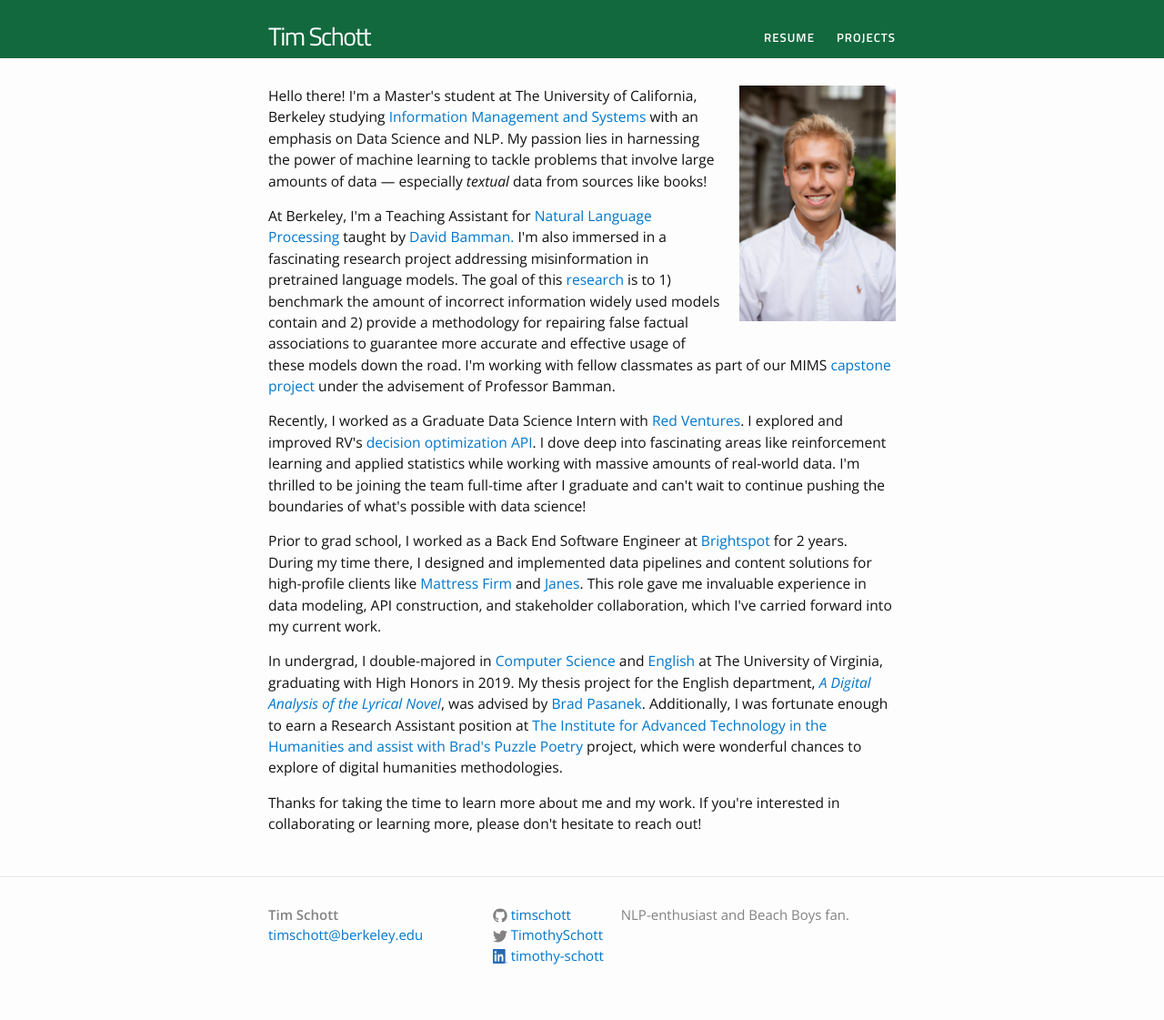
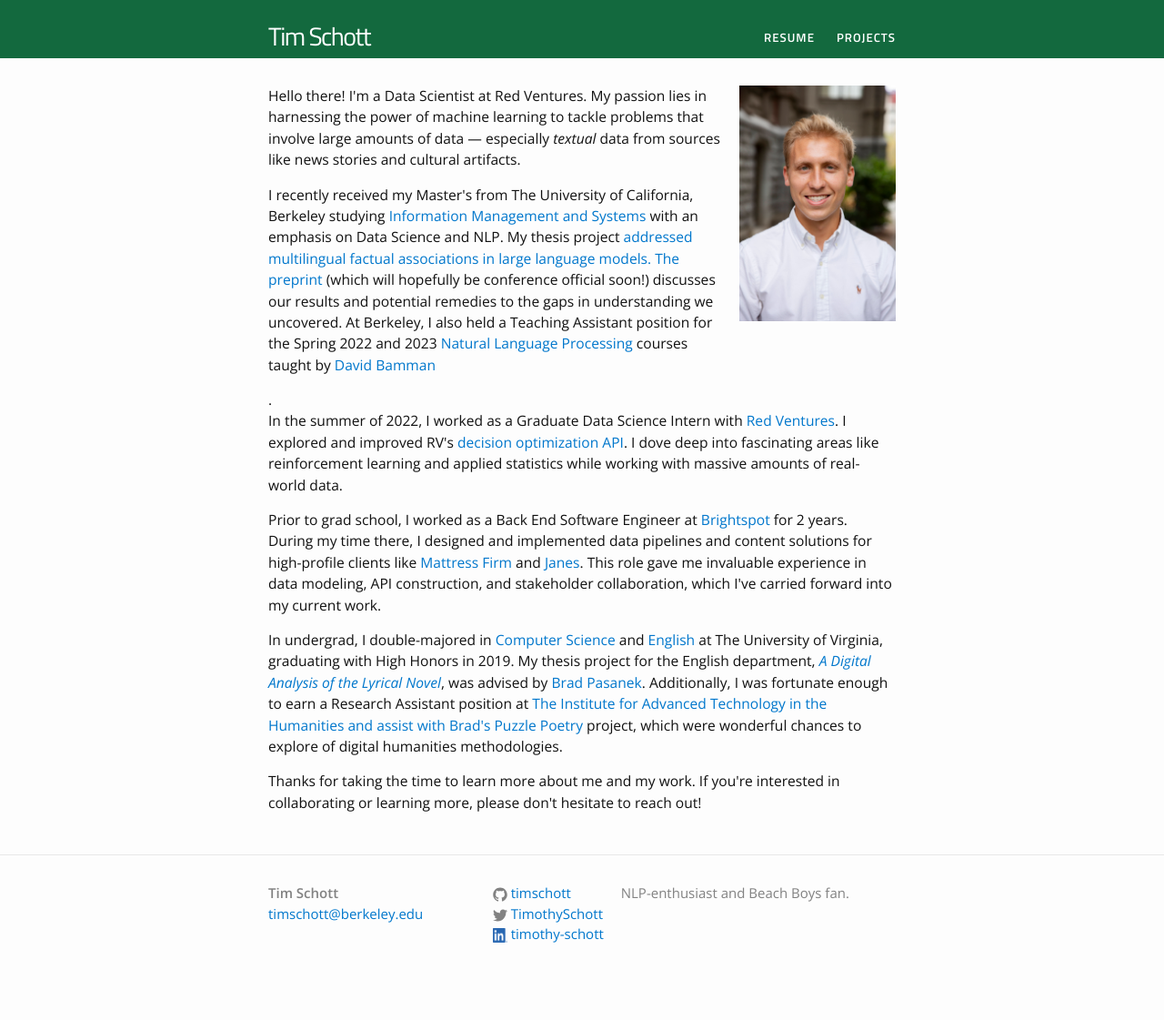
Before and after one commit to timschott/timschott.github.io, a Jekyll site: the page built from index.html, in a window 1280 px wide. Shown: the whole page at 91% size. Built offline with Jekyll 4.4.1, drawn with Linux system fonts in a browser that asks for light colours; after the commit the page ends 1098 px from its top, so only the background shows below that.

Commit message:
new index

```diff
--- a/index.html
+++ b/index.html
@@ -7,11 +7,11 @@ description: Welcome to my site!
 
 <img id="disco-tim" src="/images/schott-headshot_smaller.jpg" alt="death by disco">
 
-<p>Hello there! I'm a Master's student at The University of California, Berkeley studying <a href="https://www.ischool.berkeley.edu/programs/mims">Information Management and Systems</a> with an emphasis on Data Science and NLP. My passion lies in harnessing the power of machine learning to tackle problems that involve large amounts of data &mdash; especially <i>textual</i> data from sources like books!</p>
+<p>Hello there! I'm a Data Scientist at Red Ventures. My passion lies in harnessing the power of machine learning to tackle problems that involve large amounts of data &mdash; especially <i>textual</i> data from sources like news stories and cultural artifacts.</p>
 
-<p>At Berkeley, I'm a Teaching Assistant for <a href="https://people.ischool.berkeley.edu/~dbamman/nlp23.html">Natural Language Processing</a> taught by <a href="https://people.ischool.berkeley.edu/~dbamman/">David Bamman.</a> I'm also immersed in a fascinating research project addressing misinformation in pretrained language models. The goal of this <a href="https://github.com/daniel-furman/capstone">research</a> is to 1) benchmark the amount of incorrect information widely used models contain and 2) provide a methodology for repairing false factual associations to guarantee more accurate and effective usage of these models down the road. I'm working with fellow classmates as part of our MIMS <a href="https://www.ischool.berkeley.edu/projects/2022/calibragpt-identifying-misinformation-large-language-models">capstone project</a> under the advisement of Professor Bamman.
+<p>I recently received my Master's from The University of California, Berkeley studying <a href="https://www.ischool.berkeley.edu/programs/mims">Information Management and Systems</a> with an emphasis on Data Science and NLP. My thesis project<a href="https://www.ischool.berkeley.edu/projects/2022/calibragpt-identifying-misinformation-large-language-models"> addressed multilingual factual associations in large language models. The <a href="https://arxiv.org/abs/2305.13675">preprint</a> (which will hopefully be conference official soon!) discusses our results and potential remedies to the gaps in understanding we uncovered. At Berkeley, I also held a Teaching Assistant position for the Spring 2022 and 2023 <a href="https://people.ischool.berkeley.edu/~dbamman/nlp23.html">Natural Language Processing</a> courses taught by <a href="https://people.ischool.berkeley.edu/~dbamman/">David Bamman</a></p>.
 
-<p>Recently, I worked as a Graduate Data Science Intern with <a href = "https://redventures.com">Red Ventures</a>. I explored and improved RV's <a href="https://medium.com/rv-data/how-to-build-a-better-bandit-3cbc278429c6">decision optimization API</a>. I dove deep into fascinating areas like reinforcement learning and applied statistics while working with massive amounts of real-world data. I'm thrilled to be joining the team full-time after I graduate and can't wait to continue pushing the boundaries of what's possible with data science!</p>
+<p>In the summer of 2022, I worked as a Graduate Data Science Intern with <a href = "https://redventures.com">Red Ventures</a>. I explored and improved RV's <a href="https://medium.com/rv-data/how-to-build-a-better-bandit-3cbc278429c6">decision optimization API</a>. I dove deep into fascinating areas like reinforcement learning and applied statistics while working with massive amounts of real-world data.</p>
 
 <p>Prior to grad school, I worked as a Back End Software Engineer at <a href="https://www.brightspot.com/">Brightspot</a> for 2 years. During my time there, I designed and implemented data pipelines and content solutions for high-profile clients like <a href="https://www.mattressfirm.com">Mattress Firm</a> and <a href="https://janes.com">Janes</a>. This role gave me invaluable experience in data modeling, API construction, and stakeholder collaboration, which I've carried forward into my current work.</p>
 
```
